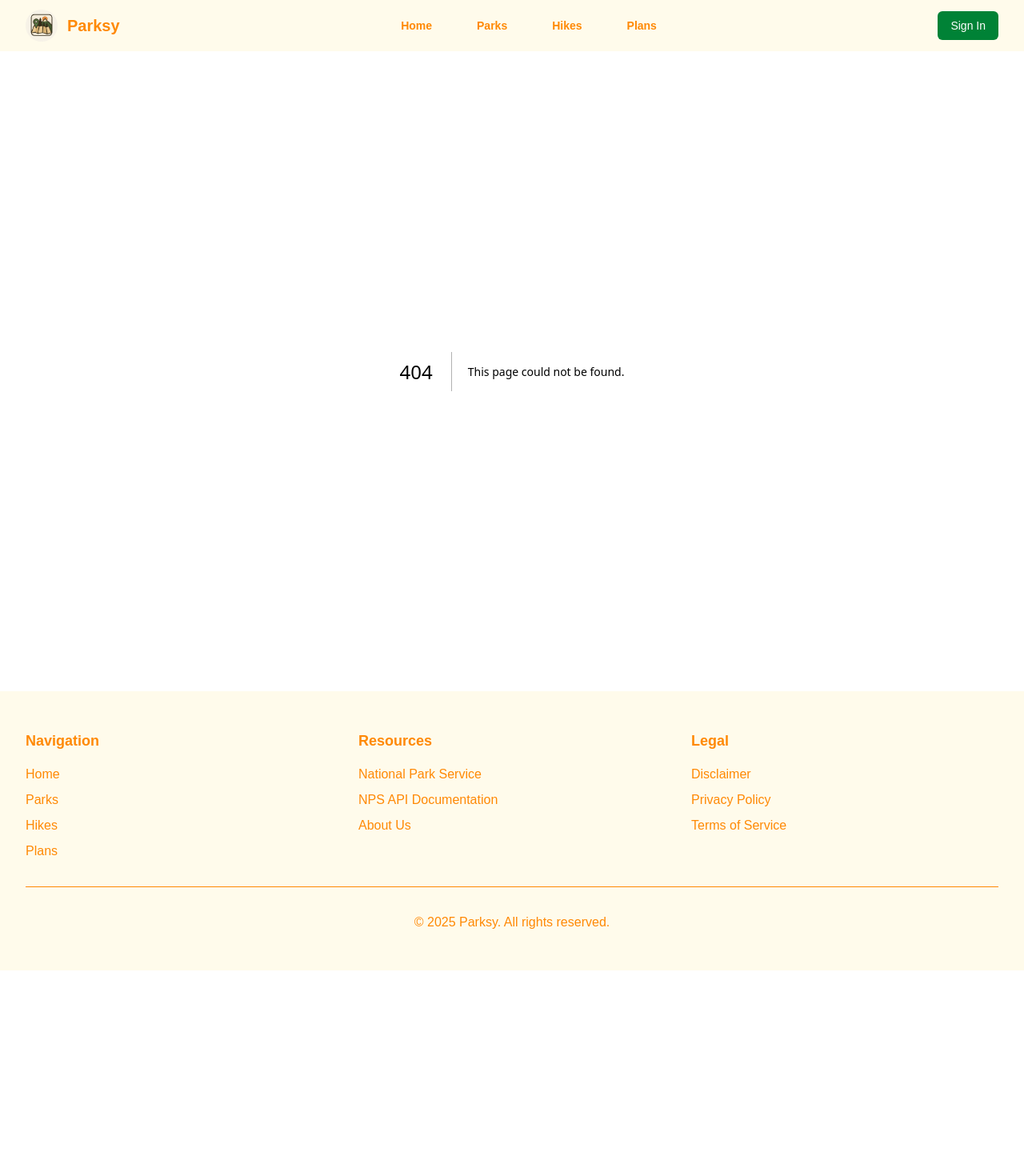
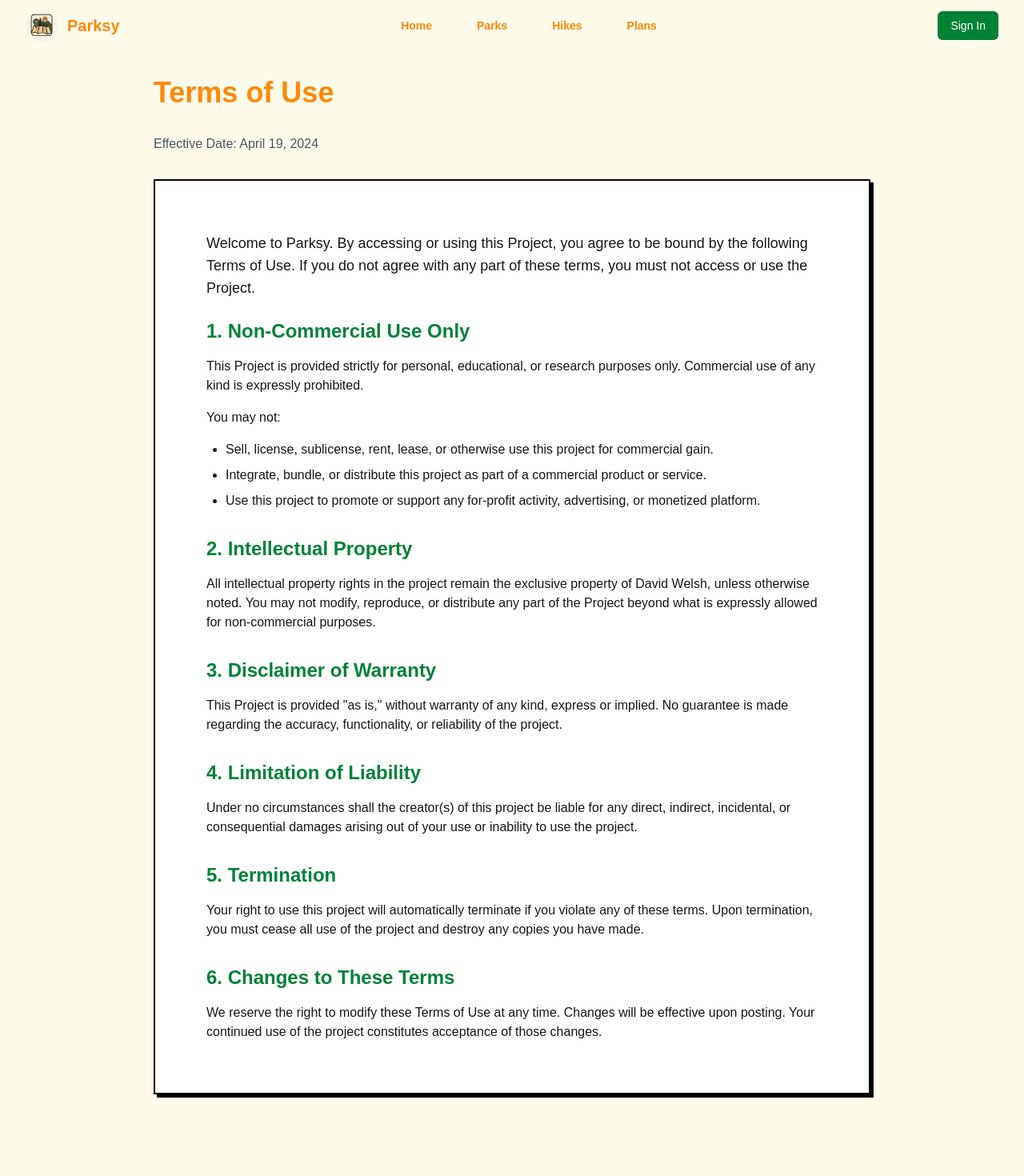
Before and after one commit to dw-does-grad-school/national-parks, a Next.js app: page /about/terms-of-use in a window 1280 px wide. Before the commit this address had no page. Shown: the top 1470 px of the page at 80% size. Before the commit the page ends 1213 px from the top, so only its background shows below. Built offline with nearby package versions, Linux system fonts and the light colour scheme.

Commit message:
Randomized the display of the parks

```diff
--- /dev/null
+++ b/app/about/privacy/page.tsx
@@ -0,0 +1,78 @@
+import { Card } from '@/components/ui/card';
+
+export default function PrivacyPage() {
+  return (
+    <main className="min-h-screen bg-amber-50 p-8">
+      <div className="max-w-4xl mx-auto">
+        <h1 className="text-4xl font-bold mb-8 text-orange-400">Privacy Policy</h1>
+        <p className="text-gray-600 mb-8">Effective Date: April 19, 2024</p>
+
+        <Card className="mb-8">
+          <div className="p-8">
+            <p className="text-lg mb-6">
+              Parksy values your privacy. This Privacy Policy outlines what information we collect, how we use it, and the choices you have in relation to your data.
+            </p>
+            <p className="text-lg mb-8">
+              By using Parksy, you agree to the collection and use of information in accordance with this policy.
+            </p>
+
+            <div className="space-y-8">
+              <section>
+                <h2 className="text-2xl font-semibold mb-4 text-green-700">1. Information We Do Not Collect</h2>
+                <p className="mb-4">We do not collect personally identifiable information such as your name, email address, or contact details unless explicitly stated.</p>
+                <p>We also do not use tracking technologies (such as cookies or analytics scripts) to monitor your usage.</p>
+              </section>
+
+              <section>
+                <h2 className="text-2xl font-semibold mb-4 text-green-700">2. Information We May Collect</h2>
+                <p className="mb-4">Depending on how you use the Project, we may collect limited technical information, including:</p>
+                <ul className="list-disc pl-6 space-y-2 mb-4">
+                  <li><span className="font-semibold">Device Information:</span> Such as browser type, operating system, and screen resolution.</li>
+                  <li><span className="font-semibold">Usage Data:</span> General, non-identifying data like pages visited or features used, if telemetry is enabled.</li>
+                </ul>
+                <p className="italic">Note: Any such data, if collected, is anonymous and used only to improve functionality.</p>
+              </section>
+
+              <section>
+                <h2 className="text-2xl font-semibold mb-4 text-green-700">3. How We Use Your Information</h2>
+                <p className="mb-4">If any data is collected, it may be used to:</p>
+                <ul className="list-disc pl-6 space-y-2 mb-4">
+                  <li>Improve or debug the Project</li>
+                  <li>Monitor performance and usage patterns</li>
+                  <li>Ensure the Project remains secure and stable</li>
+                </ul>
+                <p>We do not sell, share, or rent any information to third parties.</p>
+              </section>
+
+              <section>
+                <h2 className="text-2xl font-semibold mb-4 text-green-700">4. Third-Party Services</h2>
+                <p>The Project is hosted on Vercel, which may collect data independently of this application. Please refer to their privacy policy for more information.</p>
+              </section>
+
+              <section>
+                <h2 className="text-2xl font-semibold mb-4 text-green-700">5. Children's Privacy</h2>
+                <p>This Project is not intended for children under the age of 13. We do not knowingly collect personal information from children.</p>
+              </section>
+
+              <section>
+                <h2 className="text-2xl font-semibold mb-4 text-green-700">6. Data Security</h2>
+                <p>We take reasonable precautions to protect any data that may be collected. However, no method of transmission or storage is 100% secure.</p>
+              </section>
+
+              <section>
+                <h2 className="text-2xl font-semibold mb-4 text-green-700">7. Changes to This Policy</h2>
+                <p>We may update this Privacy Policy from time to time. Changes will be reflected on this page with a new effective date.</p>
+              </section>
+
+              <section>
+                <h2 className="text-2xl font-semibold mb-4 text-green-700">8. Contact Us</h2>
+                <p>If you have any questions or concerns about this Privacy Policy, you can reach me at:</p>
+                <p className="mt-2">📧 dwelsh2@clemson.edu</p>
+              </section>
+            </div>
+          </div>
+        </Card>
+      </div>
+    </main>
+  );
+}
--- /dev/null
+++ b/app/about/terms-of-use/page.tsx
@@ -0,0 +1,58 @@
+import { Card } from '@/components/ui/card';
+
+export default function TermsOfServicePage() {
+  return (
+    <main className="min-h-screen bg-amber-50 p-8">
+      <div className="max-w-4xl mx-auto">
+        <h1 className="text-4xl font-bold mb-8 text-orange-400">Terms of Use</h1>
+        <p className="text-gray-600 mb-8">Effective Date: April 19, 2024</p>
+
+        <Card className="mb-8">
+          <div className="p-8">
+            <p className="text-lg mb-6">
+              Welcome to Parksy. By accessing or using this Project, you agree to be bound by the following Terms of Use. If you do not agree with any part of these terms, you must not access or use the Project.
+            </p>
+
+            <div className="space-y-8">
+              <section>
+                <h2 className="text-2xl font-semibold mb-4 text-green-700">1. Non-Commercial Use Only</h2>
+                <p className="mb-4">This Project is provided strictly for personal, educational, or research purposes only. Commercial use of any kind is expressly prohibited.</p>
+                <p className="mb-4">You may not:</p>
+                <ul className="list-disc pl-6 space-y-2 mb-4">
+                  <li>Sell, license, sublicense, rent, lease, or otherwise use this project for commercial gain.</li>
+                  <li>Integrate, bundle, or distribute this project as part of a commercial product or service.</li>
+                  <li>Use this project to promote or support any for-profit activity, advertising, or monetized platform.</li>
+                </ul>
+              </section>
+
+              <section>
+                <h2 className="text-2xl font-semibold mb-4 text-green-700">2. Intellectual Property</h2>
+                <p>All intellectual property rights in the project remain the exclusive property of David Welsh, unless otherwise noted. You may not modify, reproduce, or distribute any part of the Project beyond what is expressly allowed for non-commercial purposes.</p>
+              </section>
+
+              <section>
+                <h2 className="text-2xl font-semibold mb-4 text-green-700">3. Disclaimer of Warranty</h2>
+                <p>This Project is provided &quot;as is,&quot; without warranty of any kind, express or implied. No guarantee is made regarding the accuracy, functionality, or reliability of the project.</p>
+              </section>
+
+              <section>
+                <h2 className="text-2xl font-semibold mb-4 text-green-700">4. Limitation of Liability</h2>
+                <p>Under no circumstances shall the creator(s) of this project be liable for any direct, indirect, incidental, or consequential damages arising out of your use or inability to use the project.</p>
+              </section>
+
+              <section>
+                <h2 className="text-2xl font-semibold mb-4 text-green-700">5. Termination</h2>
+                <p>Your right to use this project will automatically terminate if you violate any of these terms. Upon termination, you must cease all use of the project and destroy any copies you have made.</p>
+              </section>
+
+              <section>
+                <h2 className="text-2xl font-semibold mb-4 text-green-700">6. Changes to These Terms</h2>
+                <p>We reserve the right to modify these Terms of Use at any time. Changes will be effective upon posting. Your continued use of the project constitutes acceptance of those changes.</p>
+              </section>
+            </div>
+          </div>
+        </Card>
+      </div>
+    </main>
+  );
+}
--- a/app/parks/page.tsx
+++ b/app/parks/page.tsx
@@ -106,14 +106,24 @@ export default function ParksPage() {
     fetchParks();
   }, []);
 
-  // Filter parks based on selected state
+  // Filter and randomize parks based on selected state
   const filteredParks = useMemo(() => {
-    if (!selectedState) return allParks;
-    return allParks.filter(park =>
-      park.states.split(',').some(state =>
-        state.trim() === selectedState
-      )
-    );
+    let parks = allParks;
+
+    // Filter by state if selected
+    if (selectedState) {
+      parks = parks.filter(park =>
+        park.states.split(',').some(state =>
+          state.trim() === selectedState
+        )
+      );
+    }
+
+    // Randomize the array
+    const shuffled = [...parks].sort(() => Math.random() - 0.5);
+
+    // Limit to 9 parks
+    return shuffled.slice(0, 9);
   }, [allParks, selectedState]);
 
   if (loading) {
```
